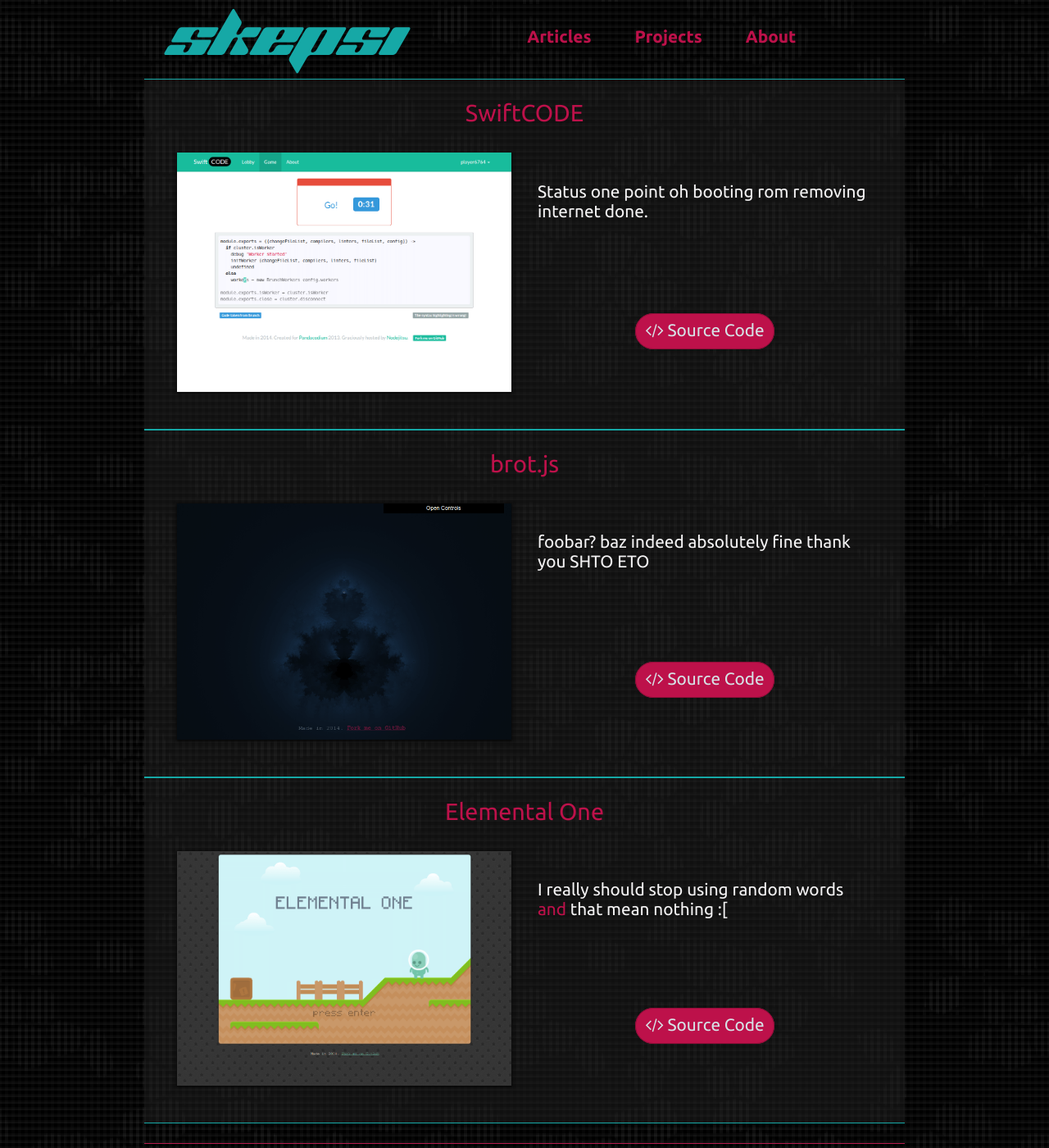
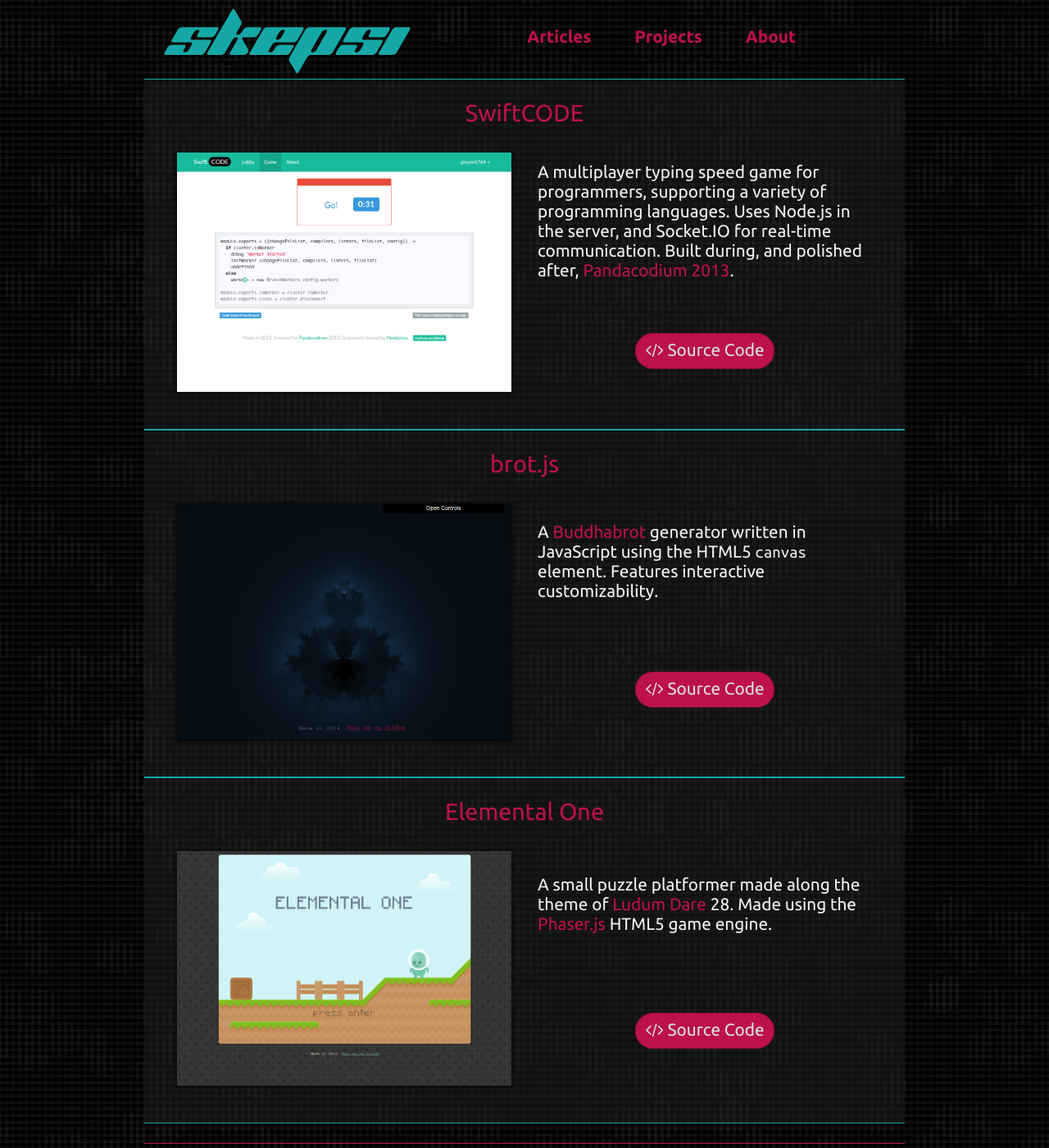
Before and after one commit to voithos/voithos.github.io, a Jekyll site: the page built from projects.html, in a window 1280 px wide and 1400 px high. Shown: the whole window at 82% size. Built offline with Jekyll 4.4.1, drawn with Linux system fonts in a browser that asks for light colours.

Commit message:
Add project information

```diff
--- a/_data/projects.yml
+++ b/_data/projects.yml
@@ -4,10 +4,10 @@
   url:      https://swiftcode.jit.su/
   code_url: https://github.com/voithos/swiftcode
   desc: >
-    Status one point oh
-    booting rom
-    removing internet
-    done.
+    A multiplayer typing speed game for programmers, supporting a variety of
+    programming languages. Uses Node.js in the server, and Socket.IO for
+    real-time communication. Built during, and polished after, [Pandacodium
+    2013](http://pandacodium.ca/).
 
 - name:     brot.js
   class:    project-brotjs
@@ -15,10 +15,9 @@
   url:      http://skepsi.me/brot.js
   code_url: https://github.com/voithos/brot.js
   desc: >
-    foobar? baz
-    indeed absolutely
-    fine thank you
-    SHTO ETO
+    A [Buddhabrot](http://en.wikipedia.org/wiki/Buddhabrot) generator written
+    in JavaScript using the HTML5 `canvas` element. Features interactive
+    customizability.
 
 - name:     Elemental One
   class:    project-elemental-one
@@ -26,6 +25,6 @@
   url:      http://skepsi.me/elemental-one
   code_url: https://github.com/voithos/elemental-one
   desc: >
-    I really should stop using
-    random words [and](google.com)
-    that mean nothing :[
+    A small puzzle platformer made along the theme of [Ludum
+    Dare](http://www.ludumdare.com/compo/) 28.  Made using the
+    [Phaser.js](http://phaser.io/) HTML5 game engine.
```
